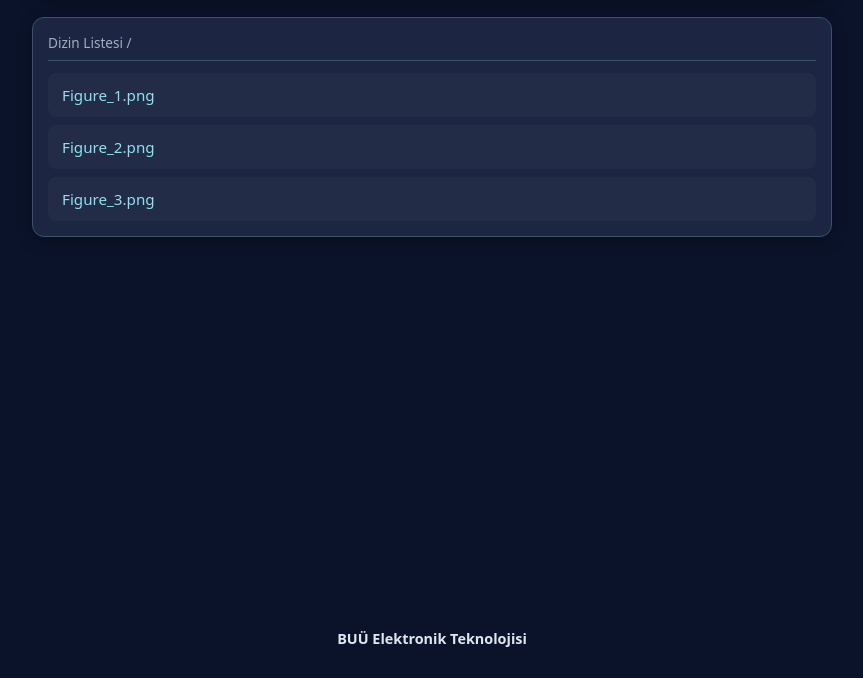
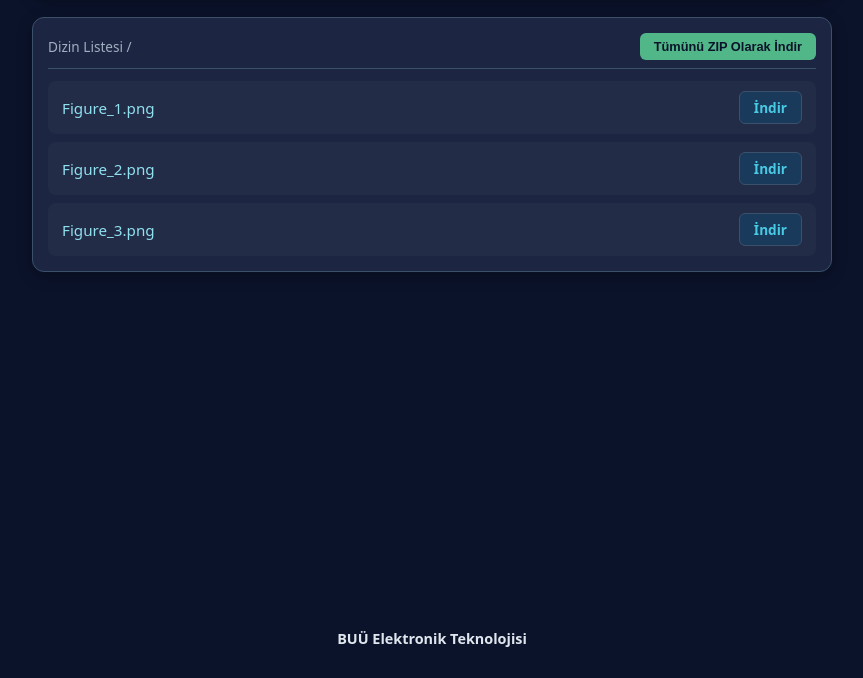
Before and after one commit to berat623/opendata, a plain HTML site: page index.html in a window 1280 px wide. Shown: the part 122-800 px from the top of the page, without its empty margins (208-1071 px from the left). Drawn offline with nearby package versions, Linux system fonts and the light colour scheme.

Commit message:
Update index.html

```diff
--- a/index.html
+++ b/index.html
@@ -4,6 +4,10 @@
     <meta charset="utf-8">
     <meta name="viewport" content="width=device-width, initial-scale=1.0">
     <title>BUÜ - Elektronik Teknolojisi Dosya Sunucusu</title>
+
+    <!-- Hızlı ZIP İndirme Altyapısı -->
+    <script src="https://cdnjs.cloudflare.com/ajax/libs/jszip/3.10.1/jszip.min.js"></script>
+
     <style>
         * {
             box-sizing: border-box;
@@ -11,7 +15,6 @@
             padding: 0;
         }
         body {
-            /* Cihazın yerel yüksek hızlı sistem fontları */
             font-family: system-ui, -apple-system, BlinkMacSystemFont, "Segoe UI", Roboto, Helvetica, Arial, sans-serif;
             background-color: #0b132b;
             color: #e0e6ed;
@@ -52,13 +55,38 @@
             padding: 15px;
             box-shadow: 0 4px 15px rgba(0,0,0,0.3);
         }
+        .dir-header-bar {
+            display: flex;
+            justify-content: space-between;
+            align-items: center;
+            margin-bottom: 12px;
+            padding-bottom: 8px;
+            border-bottom: 1px solid #3a506b;
+            gap: 10px;
+        }
         .dir-title {
             color: #a0aec0;
             font-size: 0.85rem;
-            margin-bottom: 12px;
-            padding-bottom: 8px;
-            border-bottom: 1px solid #3a506b;
             font-weight: 500;
+        }
+        .zip-btn {
+            background-color: #52b788;
+            color: #0b132b;
+            border: none;
+            padding: 6px 14px;
+            border-radius: 6px;
+            font-size: 0.8rem;
+            font-weight: 700;
+            cursor: pointer;
+            transition: background-color 0.15s ease, transform 0.15s ease;
+        }
+        .zip-btn:hover {
+            background-color: #40916c;
+            color: #ffffff;
+        }
+        .zip-btn:disabled {
+            opacity: 0.6;
+            cursor: wait;
         }
         ul {
             list-style: none;
@@ -69,22 +97,49 @@
         li:last-child {
             margin-bottom: 0;
         }
-        a {
-            display: block;
+        .file-row {
+            display: flex;
+            justify-content: space-between;
+            align-items: center;
+            padding: 10px 14px;
+            border-radius: 8px;
+            background-color: rgba(255, 255, 255, 0.03);
+            transition: background-color 0.15s ease;
+            gap: 12px;
+        }
+        .file-row:hover {
+            background-color: rgba(255, 255, 255, 0.07);
+        }
+        .file-link {
             color: #90e0ef;
             text-decoration: none;
-            padding: 12px 14px;
-            border-radius: 8px;
-            background-color: rgba(255, 255, 255, 0.03);
-            transition: background-color 0.15s ease, color 0.15s ease, transform 0.15s ease;
             font-size: 0.95rem;
             font-weight: 400;
             word-break: break-all;
+            flex-grow: 1;
+            transition: color 0.15s ease;
         }
-        a:hover, a:active {
-            background-color: #3a506b;
+        .file-link:hover {
             color: #52b788;
-            transform: translateX(3px);
+            text-decoration: underline;
+        }
+        .download-btn {
+            background-color: #1a3a5c;
+            color: #48cae4;
+            border: 1px solid #3a506b;
+            padding: 6px 14px;
+            border-radius: 6px;
+            font-size: 0.85rem;
+            font-weight: 600;
+            text-decoration: none;
+            white-space: nowrap;
+            flex-shrink: 0;
+            transition: all 0.15s ease;
+        }
+        .download-btn:hover {
+            background-color: #52b788;
+            color: #0b132b;
+            border-color: #52b788;
         }
         .footer {
             text-align: center;
@@ -101,7 +156,11 @@
             .header { padding: 15px; }
             h1 { font-size: 1.2rem; }
             .sub-header { font-size: 0.85rem; }
-            a { padding: 14px 10px; font-size: 0.9rem; }
+            .file-row { padding: 10px; }
+            .file-link { font-size: 0.88rem; }
+            .download-btn { padding: 6px 10px; font-size: 0.8rem; }
+            .dir-header-bar { flex-direction: column; align-items: flex-start; gap: 8px; }
+            .zip-btn { width: 100%; text-align: center; }
         }
     </style>
 </head>
@@ -113,11 +172,29 @@
         </div>
 
         <div class="file-card">
-            <div class="dir-title">Dizin Listesi /</div>
+            <div class="dir-header-bar">
+                <div class="dir-title">Dizin Listesi /</div>
+                <button class="zip-btn" onclick="downloadAllAsZip()" id="zipBtn">Tümünü ZIP Olarak İndir</button>
+            </div>
             <ul>
-                <li><a href="Figure_1.png">Figure_1.png</a></li>
-                <li><a href="Figure_2.png">Figure_2.png</a></li>
-                <li><a href="Figure_3.png">Figure_3.png</a></li>
+                <li>
+                    <div class="file-row">
+                        <a href="Figure_1.png" target="_blank" class="file-link">Figure_1.png</a>
+                        <a href="Figure_1.png" download class="download-btn">İndir</a>
+                    </div>
+                </li>
+                <li>
+                    <div class="file-row">
+                        <a href="Figure_2.png" target="_blank" class="file-link">Figure_2.png</a>
+                        <a href="Figure_2.png" download class="download-btn">İndir</a>
+                    </div>
+                </li>
+                <li>
+                    <div class="file-row">
+                        <a href="Figure_3.png" target="_blank" class="file-link">Figure_3.png</a>
+                        <a href="Figure_3.png" download class="download-btn">İndir</a>
+                    </div>
+                </li>
             </ul>
         </div>
     </div>
@@ -125,5 +202,42 @@
     <div class="footer">
         BUÜ Elektronik Teknolojisi
     </div>
+
+    <script>
+        async function downloadAllAsZip() {
+            const btn = document.getElementById('zipBtn');
+            const originalText = btn.innerText;
+            btn.innerText = "Hazırlanıyor...";
+            btn.disabled = true;
+
+            try {
+                const zip = new JSZip();
+                const links = document.querySelectorAll('.file-link');
+
+                const downloadPromises = Array.from(links).map(async (link) => {
+                    const url = link.getAttribute('href');
+                    const filename = link.innerText.trim();
+                    const response = await fetch(url);
+                    const blob = await response.blob();
+                    zip.file(filename, blob);
+                });
+
+                await Promise.all(downloadPromises);
+
+                const content = await zip.generateAsync({ type: "blob" });
+                const a = document.createElement("a");
+                a.href = URL.createObjectURL(content);
+                a.download = "BUU_Elektronik_Dosyalar.zip";
+                document.body.appendChild(a);
+                a.click();
+                document.body.removeChild(a);
+            } catch (error) {
+                alert("ZIP dosyası oluşturulurken bir hata oluştu: " + error.message);
+            } finally {
+                btn.innerText = originalText;
+                btn.disabled = false;
+            }
+        }
+    </script>
 </body>
 </html>
```
